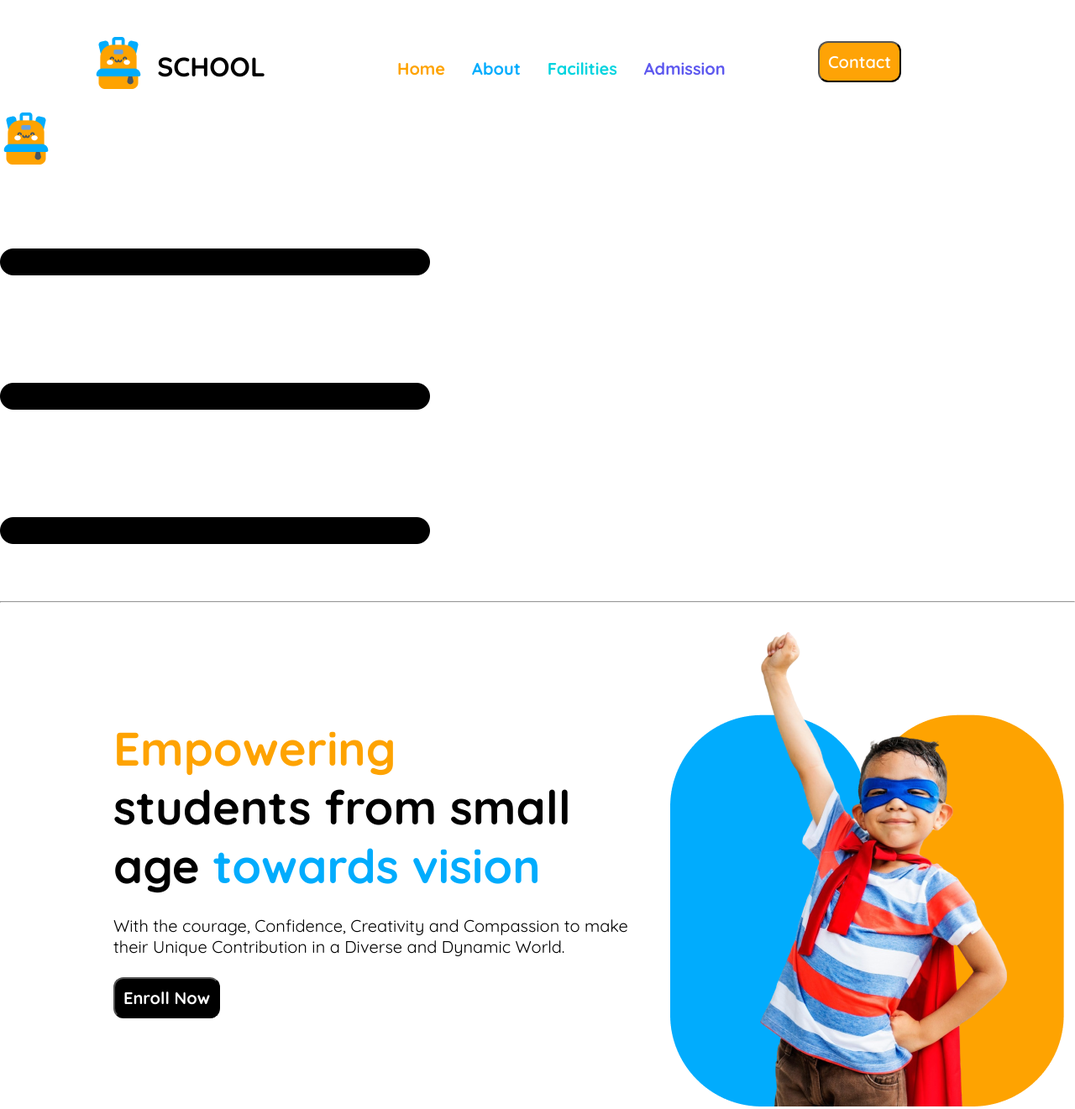
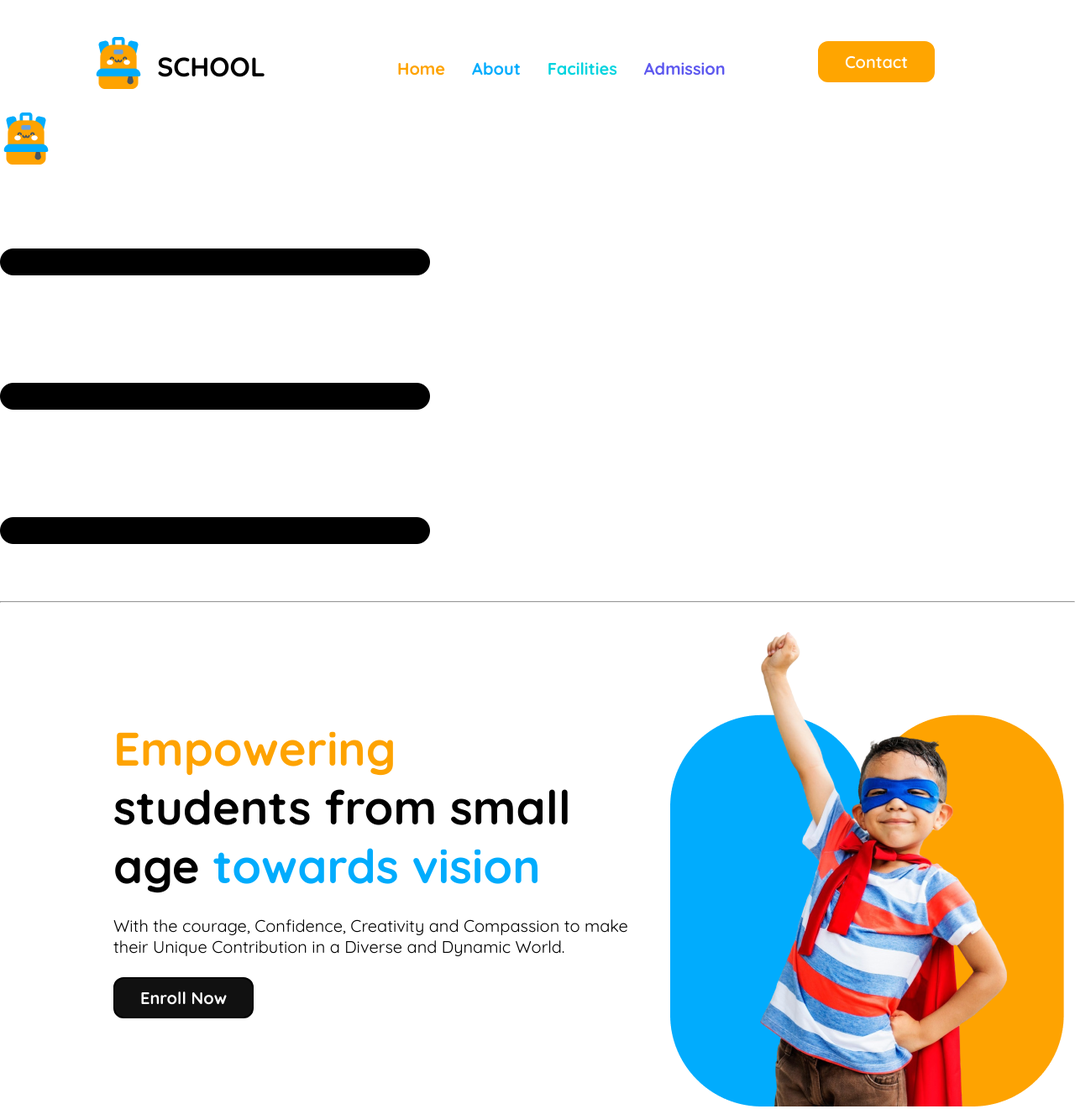
Before and after one commit to rukaiyatasnim/Kids-School, a plain HTML site: page index.html in a window 1280 px wide. Shown: the top 1321 px of the page at 84% size. Drawn offline with Linux system fonts and the light colour scheme.

Commit message:
button fixed

```diff
--- a/style.css
+++ b/style.css
@@ -79,12 +79,13 @@
   margin-top: 5px;
 }
 .nav-button {
+  border-radius: 12px;
+  background: orange;
+  padding: 10px 30px;
+  border: 2px solid orange;
+  color: white;
+  font-size: 20px;
   font-weight: 600;
-  font-size: 20px;
-  padding: 10px;
-  border-radius: 12px;
-  background-color: hsla(38, 99%, 51%, 1);
-  color: hsla(0, 0%, 101%, 1);
 }
 .banner {
   margin-top: 25px;
@@ -109,13 +110,14 @@
   color: Black;
 }
 .banner-button {
-  padding: 10px;
+  margin-top: 24px;
   border-radius: 12px;
+  background: rgb(17, 17, 17);
+  padding: 10px 30px;
+  border: 2px solid black;
+  color: white;
+  font-size: 20px;
   font-weight: 700;
-  font-size: 20px;
-  margin-top: 24px;
-  background-color: black;
-  color: white;
 }
 .banner-img {
   width: 310px;
@@ -319,7 +321,7 @@
 }
 
 .marquee {
-  margin-left: 110px;
+  margin-left: 120px;
 }
 
 /* FOOTER PART */
```
